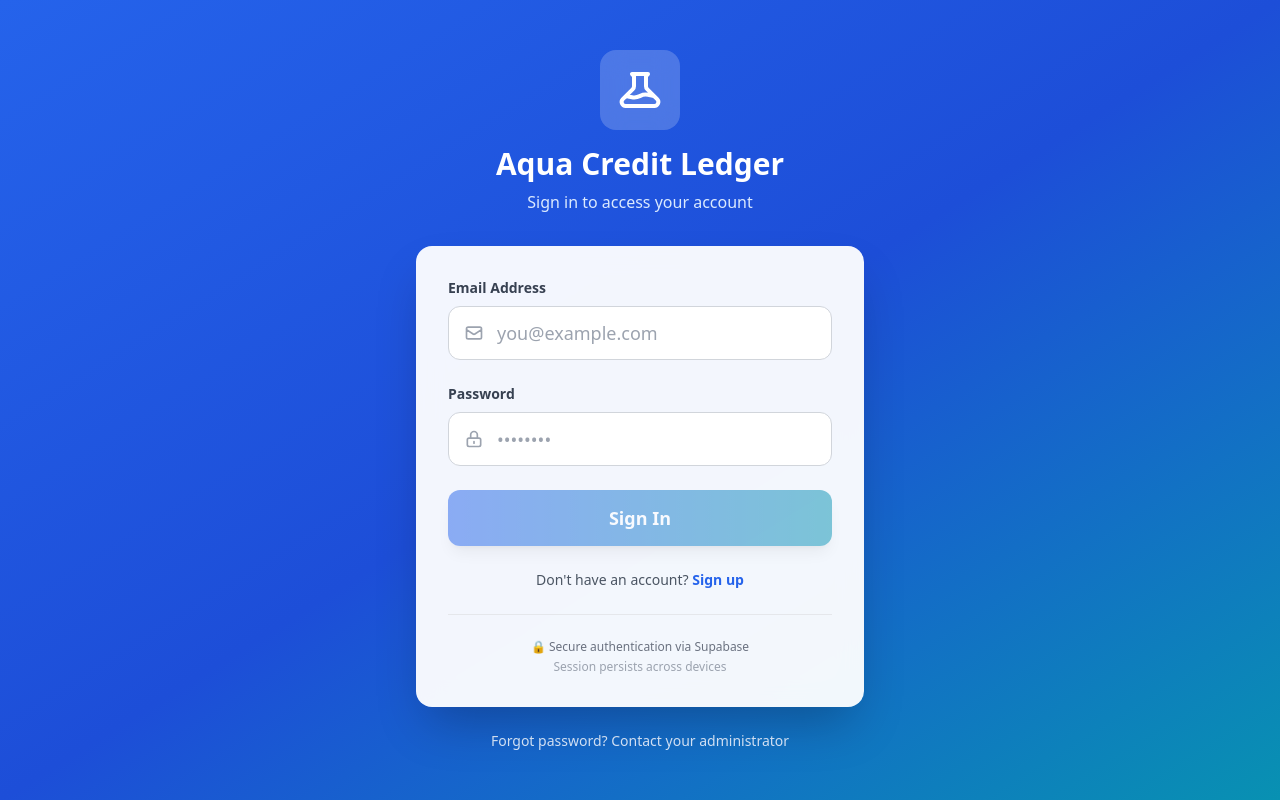
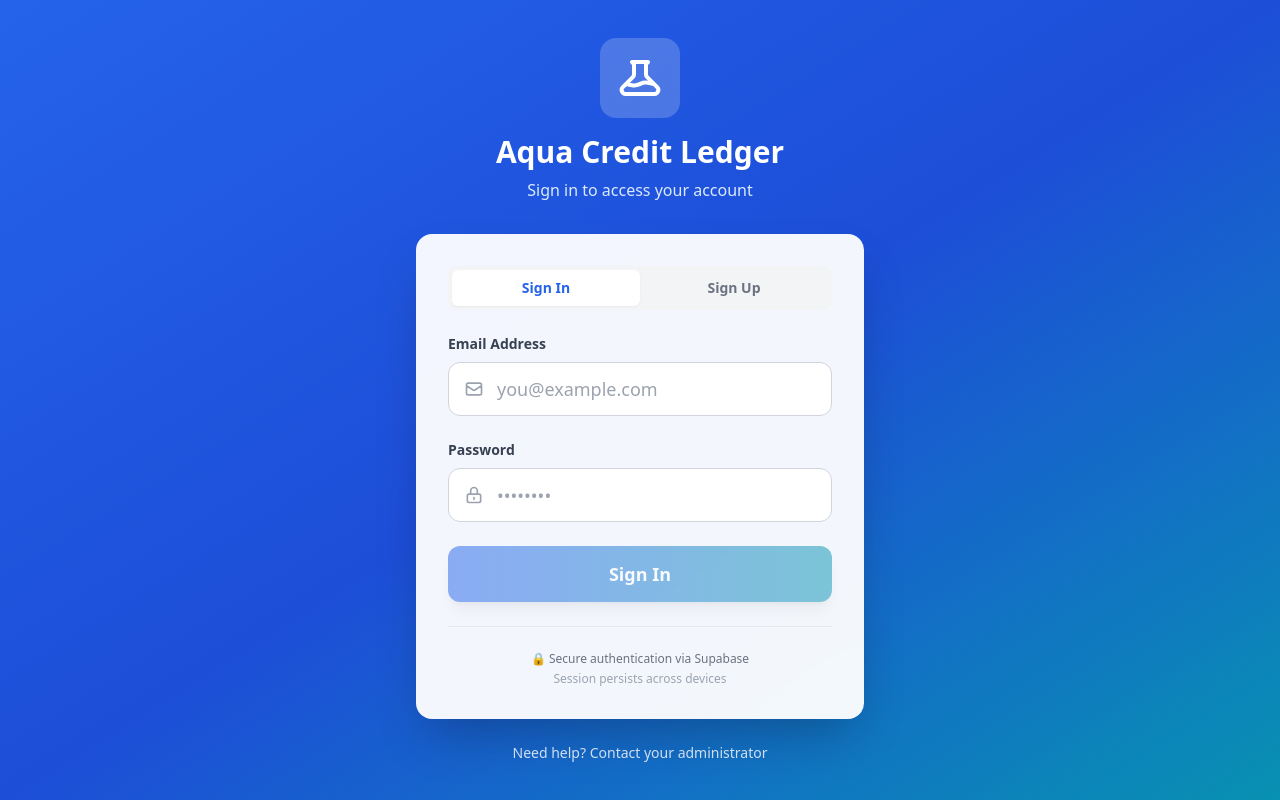
Before and after one commit to kyalokennedy142-del/arctic-coolers-ledger, a React (Vite) app: page /login in a window 1280 px wide. Built offline with nearby package versions, Linux system fonts and the light colour scheme; no server answers; the database is empty.

Commit message:
feat: add user sign-up with email confirmation

```diff
--- a/src/modules/auth/LoginPage.jsx
+++ b/src/modules/auth/LoginPage.jsx
@@ -7,6 +7,7 @@ const LoginPage = () => {
   const [email, setEmail] = useState('');
   const [password, setPassword] = useState('');
   const [isLoading, setIsLoading] = useState(false);
+  const [isSignUpMode, setIsSignUpMode] = useState(false); // Toggle between login/signup
   const navigate = useNavigate();
   const location = useLocation();
 
@@ -27,7 +28,7 @@ const LoginPage = () => {
     setIsLoading(true);
 
     try {
-      const { data: { user, session }, error } = await supabase.auth.signInWithPassword({
+      const {  error } = await supabase.auth.signInWithPassword({
         email: email.trim(),
         password: password,
       });
@@ -36,18 +37,16 @@ const LoginPage = () => {
 
       toast.success('Welcome back!');
 
-      // Redirect to original location or dashboard
       const from = location.state?.from?.pathname || '/';
       navigate(from, { replace: true });
 
     } catch (error) {
       console.error('Login error:', error.message);
 
-      // Friendly error messages
       if (error.message.includes('Invalid login credentials')) {
         toast.error('Wrong email or password. Please try again.');
       } else if (error.message.includes('Email not confirmed')) {
-        toast.error('Please confirm your email address first.');
+        toast.error('Please confirm your email address first. Check your inbox!');
       } else {
         toast.error(`Login failed: ${error.message}`);
       }
@@ -57,30 +56,46 @@ const LoginPage = () => {
     }
   };
 
-  // Optional: Add sign-up function (remove if you disabled sign-ups)
-  const handleSignUp = async () => {
-    if (!email || !password) {
-      toast.error('Please enter email and password');
-      return;
-    }
+  const handleSignUp = async (e) => {
+    e.preventDefault();
+    setIsLoading(true);
 
     try {
-      const { data: { user }, error } = await supabase.auth.signUp({
+      const { error } = await supabase.auth.signUp({
         email: email.trim(),
         password: password,
         options: {
-          emailRedirectTo: `${window.location.origin}/`,
+          emailRedirectTo: `${window.location.origin}/login`,
+          data: {
+            // Optional: Add metadata about the user
+            app_name: 'Arctic Coolers Ledger',
+            signed_up_at: new Date().toISOString(),
+          }
         },
       });
 
       if (error) throw error;
 
-      toast.success('Account created! Please check your email to confirm.');
+      toast.success('Account created! Please check your email to confirm your account.');
       setPassword('');
+
+      // Optionally switch back to login mode
+      setTimeout(() => {
+        setIsSignUpMode(false);
+      }, 2000);
 
     } catch (error) {
       console.error('Sign up error:', error.message);
-      toast.error(`Sign up failed: ${error.message}`);
+
+      if (error.message.includes('User already registered')) {
+        toast.error('This email is already registered. Please login instead.');
+      } else if (error.message.includes('Weak password')) {
+        toast.error('Password must be at least 6 characters.');
+      } else {
+        toast.error(`Sign up failed: ${error.message}`);
+      }
+    } finally {
+      setIsLoading(false);
     }
   };
 
@@ -96,12 +111,41 @@ const LoginPage = () => {
             </svg>
           </div>
           <h1 className="text-3xl font-bold text-white">Aqua Credit Ledger</h1>
-          <p className="text-blue-100 mt-2">Sign in to access your account</p>
+          <p className="text-blue-100 mt-2">
+            {isSignUpMode ? 'Create your account' : 'Sign in to access your account'}
+          </p>
         </div>
 
-        {/* Login Card */}
+        {/* Login/Signup Card */}
         <div className="bg-white/95 backdrop-blur-md rounded-2xl shadow-2xl p-8">
-          <form onSubmit={handleLogin} className="space-y-6">
+
+          {/* Toggle Between Login/Signup */}
+          <div className="flex mb-6 bg-gray-100 rounded-lg p-1">
+            <button
+              type="button"
+              onClick={() => setIsSignUpMode(false)}
+              className={`flex-1 py-2 rounded-md text-sm font-semibold transition-all ${
+                !isSignUpMode
+                  ? 'bg-white text-blue-600 shadow-sm'
+                  : 'text-gray-500 hover:text-gray-700'
+              }`}
+            >
+              Sign In
+            </button>
+            <button
+              type="button"
+              onClick={() => setIsSignUpMode(true)}
+              className={`flex-1 py-2 rounded-md text-sm font-semibold transition-all ${
+                isSignUpMode
+                  ? 'bg-white text-blue-600 shadow-sm'
+                  : 'text-gray-500 hover:text-gray-700'
+              }`}
+            >
+              Sign Up
+            </button>
+          </div>
+
+          <form onSubmit={isSignUpMode ? handleSignUp : handleLogin} className="space-y-6">
 
             {/* Email Field */}
             <div>
@@ -135,17 +179,23 @@ const LoginPage = () => {
                   value={password}
                   onChange={(e) => setPassword(e.target.value)}
                   className="w-full rounded-xl border border-gray-300 px-4 py-3 pl-12 text-lg focus:border-blue-500 focus:outline-none focus:ring-2 focus:ring-blue-500 transition-all"
-                  placeholder="••••••••"
+                  placeholder={isSignUpMode ? "•••••••• (min 6 characters)" : "••••••••"}
                   required
+                  minLength={isSignUpMode ? 6 : undefined}
                   disabled={isLoading}
                 />
                 <svg className="absolute left-4 top-1/2 -translate-y-1/2 h-5 w-5 text-gray-400" fill="none" stroke="currentColor" viewBox="0 0 24 24">
                   <path strokeLinecap="round" strokeLinejoin="round" strokeWidth={2} d="M12 15v2m-6 4h12a2 2 0 002-2v-6a2 2 0 00-2-2H6a2 2 0 00-2 2v6a2 2 0 002 2zm10-10V7a4 4 0 00-8 0v4h8z" />
                 </svg>
               </div>
+              {isSignUpMode && (
+                <p className="text-xs text-gray-500 mt-1">
+                  Must be at least 6 characters
+                </p>
+              )}
             </div>
 
-            {/* Login Button */}
+            {/* Submit Button */}
             <button
               type="submit"
               disabled={isLoading || !email || !password}
@@ -157,27 +207,23 @@ const LoginPage = () => {
                     <circle className="opacity-25" cx="12" cy="12" r="10" stroke="currentColor" strokeWidth="4"></circle>
                     <path className="opacity-75" fill="currentColor" d="M4 12a8 8 0 018-8V0C5.373 0 0 5.373 0 12h4zm2 5.291A7.962 7.962 0 014 12H0c0 3.042 1.135 5.824 3 7.938l3-2.647z"></path>
                   </svg>
-                  Signing in...
+                  {isSignUpMode ? 'Creating account...' : 'Signing in...'}
                 </span>
               ) : (
-                'Sign In'
+                isSignUpMode ? 'Create Account' : 'Sign In'
               )}
             </button>
           </form>
 
-          {/* Optional: Sign Up Link (remove if sign-ups disabled) */}
-          <div className="mt-6 text-center">
-            <p className="text-sm text-gray-600">
-              Don't have an account?{' '}
-              <button
-                type="button"
-                onClick={handleSignUp}
-                className="text-blue-600 font-semibold hover:text-blue-700"
-              >
-                Sign up
-              </button>
-            </p>
-          </div>
+          {/* Info Box for Sign-Up */}
+          {isSignUpMode && (
+            <div className="mt-6 p-4 bg-blue-50 border border-blue-200 rounded-lg">
+              <p className="text-sm text-blue-800">
+                📧 After signing up, you'll receive a confirmation email.
+                Click the link in the email to activate your account.
+              </p>
+            </div>
+          )}
 
           {/* Footer */}
           <div className="mt-6 pt-6 border-t border-gray-200">
@@ -193,7 +239,7 @@ const LoginPage = () => {
         {/* Help Text */}
         <div className="mt-6 text-center">
           <p className="text-blue-100 text-sm">
-            Forgot password? Contact your administrator
+            Need help? Contact your administrator
           </p>
         </div>
       </div>
```
